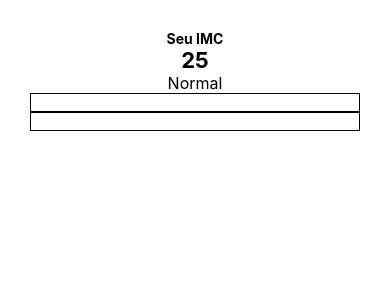
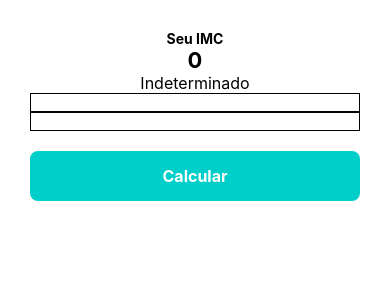
Before and after one commit to DarianeLourdes/Calculadora_IMC, a React Native app: screen / in a window 390 px wide. Shown: the top 300 px of the page. Built offline with nearby package versions, Linux system fonts and the light colour scheme.

Commit message:
feat: create calculation function

```diff
--- a/App.js
+++ b/App.js
@@ -1,50 +1,69 @@
 import React from 'react';
-import { Text, TextInput, View, TouchableOpacity, StyleSheet } from 'react-native';
+import { Text, TextInput, View, TouchableOpacity } from 'react-native';
+
+import styles from './styles';
+
+export default class App extends React.Component {
+  state = {
+    peso: 0,
+    altura: 0,
+    imc: 0,
+    legenda: 'Indeterminado'
+  };
+
+  calcularIMC = () => {
+    const resultado = this.state.peso / (this.state.altura * this.state.altura);
+
+    this.setState({
+      imc: resultado
+    });
+
+    if(resultado < 18.5) {
+      this.setState({
+        legenda: 'Magreza'
+      });
+    } else if(resultado >= 18.5 && resultado < 25) {
+      this.setState({
+        legenda: 'Normal'
+      });
+    } else if(resultado >= 25 && resultado < 30) {
+      this.setState({
+        legenda: 'Sobrepeso'
+      });
+    } else if(resultado >= 30 && resultado < 40) {
+      this.setState({
+        legenda: 'Obesidade'
+      });
+    } else if(resultado >= 40) {
+      this.setState({
+        legenda: 'Obesidade Grave'
+      });
+    }
+  }
 
 
-export default function App() {
-
+  render() {
     return (
       <View style={styles.app}>
         <Text style={styles.legenda}>Seu IMC</Text>
 
         <View>
-        <Text style={styles.resultado}>25</Text>
-        <Text style={styles.diagnostico}>Normal</Text>
+          <Text style={styles.resultado}>{this.state.imc}</Text>
+          <Text style={styles.diagnostico}>{this.state.legenda}</Text>
         </View>
 
         <View>
           <TextInput style={styles.peso} />
           <TextInput style={styles.altura} />
 
+          <TouchableOpacity onPress={this.calcularIMC} style={styles.button}>
+            <Text style={styles.buttonText}>Calcular</Text>
+          </TouchableOpacity>
+
         </View>
       </View>
     );
   }
 
-const styles = StyleSheet.create({
-  app: {
-    padding: 30,
-  },
-  legenda: {
-    textAlign: 'center',
-    fontWeight: 'bold',
-  },
-  resultado: {
-    textAlign: 'center',
-    fontSize: 22,
-    fontWeight: 'bold',
-  },
-  diagnostico: {
-    textAlign: 'center',
-    fontSize: 16,
-  },
-  peso: {
-    borderColor: '#000',
-    borderWidth: 1,
-  },
-  altura: {
-    borderColor: '#000',
-    borderWidth: 1,
+
 }
-});
--- /dev/null
+++ b/styles.js
@@ -0,0 +1,41 @@
+import { StyleSheet } from 'react-native';
+
+export default StyleSheet.create({
+  app: {
+    padding: 30,
+  },
+  legenda: {
+    textAlign: 'center',
+    fontWeight: 'bold',
+  },
+  resultado: {
+    textAlign: 'center',
+    fontSize: 22,
+    fontWeight: 'bold',
+  },
+  diagnostico: {
+    textAlign: 'center',
+    fontSize: 16,
+  },
+  peso: {
+    borderColor: '#000',
+    borderWidth: 1,
+  },
+  altura: {
+    borderColor: '#000',
+    borderWidth: 1,
+  },
+  button: {
+    marginTop: 20,
+    height: 50,
+    backgroundColor: '#00cec9',
+    justifyContent: 'center',
+    alignItems: 'center',
+    borderRadius: 8,
+  },
+  buttonText: {
+    color: '#fff',
+    fontWeight: 'bold',
+    fontSize: 16,
+  }
+});
```
Lines whose indentation alone changed are shown as unchanged.
